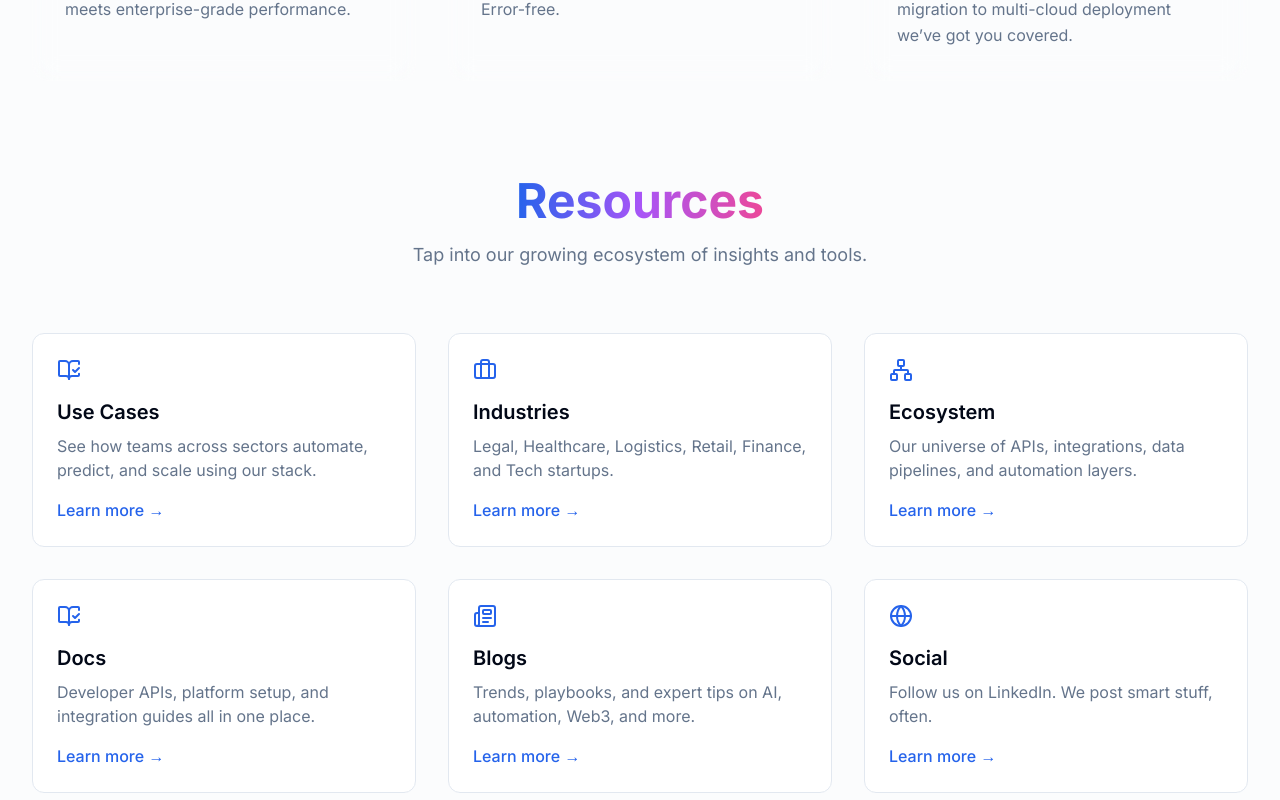
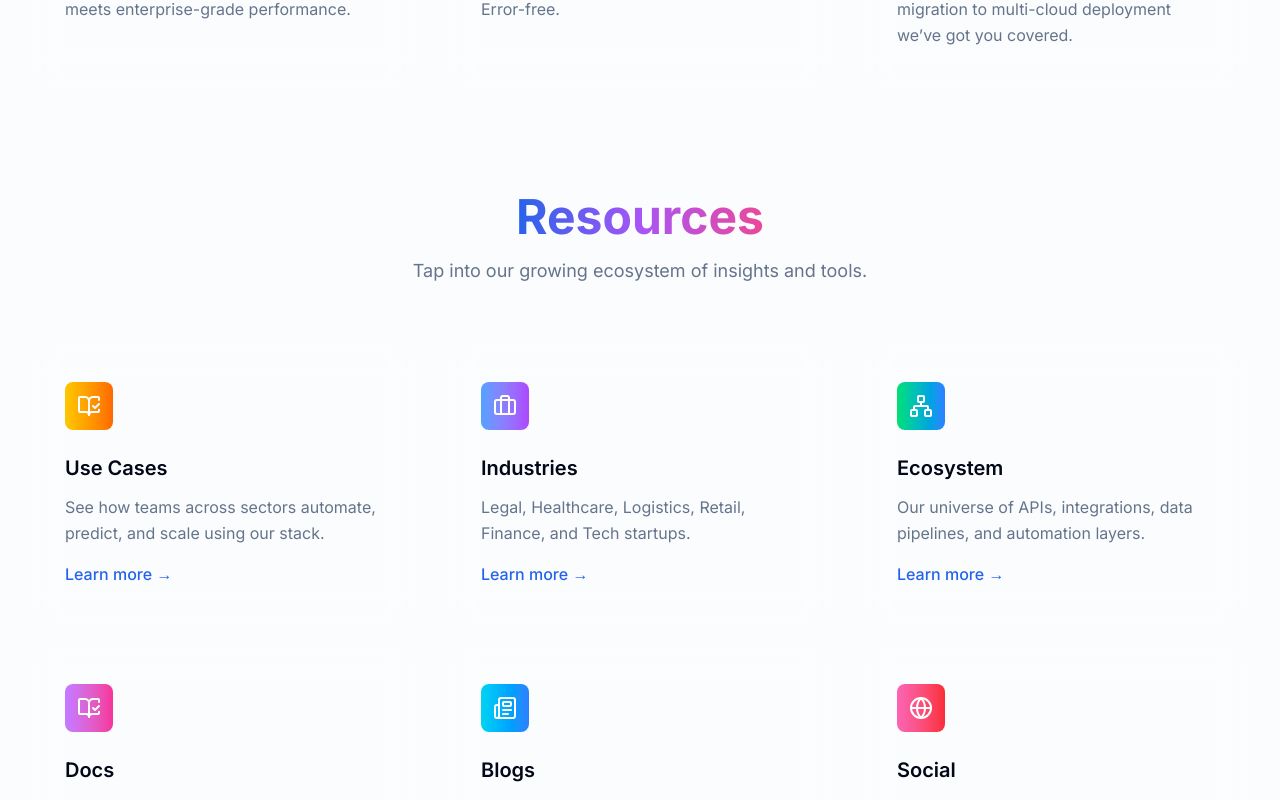
Before and after one commit to Bloivating-Major/Code-Stack, a Next.js app: page / in a window 1280 px wide. Shown: the part 1575-2375 px from the top of the page. Built offline with nearby package versions, Linux system fonts and the light colour scheme.

Commit message:
Checked In : Resources Card Updated

```diff
--- a/components/resources-section.tsx
+++ b/components/resources-section.tsx
@@ -2,90 +2,131 @@
 
 import { motion } from "framer-motion";
 import Link from "next/link";
-import { Globe, BookOpenCheck, Briefcase, Network, Newspaper } from "lucide-react";
+import {
+  Globe,
+  BookOpenCheck,
+  Briefcase,
+  Network,
+  Newspaper,
+} from "lucide-react";
 
 const resourceCards = [
   {
     title: "Use Cases",
-    icon: <BookOpenCheck className="h-6 w-6 text-primary" />,
+    icon: BookOpenCheck,
     description:
       "See how teams across sectors automate, predict, and scale using our stack.",
     href: "/use-cases",
+    gradient: "from-yellow-400 to-orange-500",
   },
   {
     title: "Industries",
-    icon: <Briefcase className="h-6 w-6 text-primary" />,
+    icon: Briefcase,
     description:
       "Legal, Healthcare, Logistics, Retail, Finance, and Tech startups.",
     href: "/industries",
+    gradient: "from-blue-400 to-purple-500",
   },
   {
     title: "Ecosystem",
-    icon: <Network className="h-6 w-6 text-primary" />,
+    icon: Network,
     description:
       "Our universe of APIs, integrations, data pipelines, and automation layers.",
     href: "/ecosystem",
+    gradient: "from-green-400 to-blue-500",
   },
   {
     title: "Docs",
-    icon: <BookOpenCheck className="h-6 w-6 text-primary" />,
+    icon: BookOpenCheck,
     description:
       "Developer APIs, platform setup, and integration guides all in one place. ",
     href: "/docs",
+    gradient: "from-purple-400 to-pink-500",
   },
   {
     title: "Blogs",
-    icon: <Newspaper className="h-6 w-6 text-primary" />,
+    icon: Newspaper,
     description:
       "Trends, playbooks, and expert tips on AI, automation, Web3, and more.",
     href: "/blogs",
+    gradient: "from-cyan-400 to-blue-500",
   },
   {
     title: "Social",
-    icon: <Globe className="h-6 w-6 text-primary" />,
+    icon: Globe,
     description:
-      "Follow us on LinkedIn. We post smart stuff, often. ",
+      "Follow us on LinkedIn. We post smart stuff, often.",
     href: "/social",
+    gradient: "from-pink-400 to-red-500",
   },
 ];
 
 export function ResourcesSection() {
   return (
-    <section id="resources" className="py-12 bg-muted/30">
+    <section id="resources" className="py-16 bg-muted/30">
       <div className="container px-4 sm:px-6 lg:px-8">
-        <div className="text-center mb-16">
+        {/* Header */}
+        <motion.div
+          className="text-center mb-16"
+          initial={{ opacity: 0, y: 30 }}
+          whileInView={{ opacity: 1, y: 0 }}
+          transition={{ duration: 0.8 }}
+          viewport={{ once: true }}
+        >
           <h2 className="text-3xl sm:text-4xl lg:text-5xl font-bold mb-4">
             <span className="text-gradient">Resources</span>
           </h2>
           <p className="text-lg text-muted-foreground max-w-2xl mx-auto">
             Tap into our growing ecosystem of insights and tools.
           </p>
-        </div>
+        </motion.div>
 
-        <div className="grid gap-8 sm:grid-cols-2 lg:grid-cols-3">
-          {resourceCards.map((card, i) => (
+        {/* Cards Grid */}
+        <div className="grid md:grid-cols-2 lg:grid-cols-3 gap-8">
+          {resourceCards.map((card, index) => (
             <motion.div
               key={card.title}
-              className="group border border-border rounded-xl p-6 hover:shadow-2xl transition-shadow bg-background relative glass-effect"
+              className="group relative"
               initial={{ opacity: 0, y: 30 }}
               whileInView={{ opacity: 1, y: 0 }}
-              transition={{ duration: 0.6, delay: i * 0.1 }}
+              transition={{ duration: 0.6, delay: index * 0.1 }}
               viewport={{ once: true }}
               whileHover={{ y: -5 }}
             >
-              <div className="mb-4">{card.icon}</div>
-              <h3 className="text-xl font-semibold mb-2 text-foreground">{card.title}</h3>
-              <p className="text-muted-foreground mb-4">{card.description}</p>
+              <div className="relative glass-effect rounded-2xl p-8 h-full transition-all duration-300 group-hover:shadow-2xl">
+                {/* Hover Glow Overlay */}
+                <div
+                  className={`absolute inset-0 bg-gradient-to-r ${card.gradient} opacity-0 group-hover:opacity-10 rounded-2xl transition-opacity duration-300`}
+                />
+
+                {/* Icon */}
+                <div
+                  className={`inline-flex items-center justify-center w-12 h-12 rounded-lg bg-gradient-to-r ${card.gradient} mb-6 group-hover:scale-110 transition-transform duration-300`}
+                >
+                  <card.icon className="h-6 w-6 text-white" />
+                </div>
+
+                {/* Text */}
+                <h3 className="text-xl font-semibold mb-3 group-hover:text-primary transition-colors duration-300">
+                  {card.title}
+                </h3>
+                <p className="text-muted-foreground mb-4 leading-relaxed">
+                  {card.description}
+                </p>
                 <Link
                   href={card.href}
                   className="text-primary font-medium hover:underline"
                 >
                   Learn more →
                 </Link>
-              <div className="absolute inset-0 rounded-2xl bg-gradient-to-r from-primary/10 via-purple-500/10 to-pink-500/10 opacity-0 group-hover:opacity-100 transition-opacity duration-300 blur-xl"></div>
+
+                {/* Subtle Glow Border */}
+                <div
+                  className={`absolute inset-0 rounded-2xl bg-gradient-to-r ${card.gradient} opacity-0 group-hover:opacity-20 blur-xl transition-opacity duration-300`}
+                />
+              </div>
             </motion.div>
           ))}
-
         </div>
       </div>
     </section>
```
Lines whose indentation alone changed are shown as unchanged.
